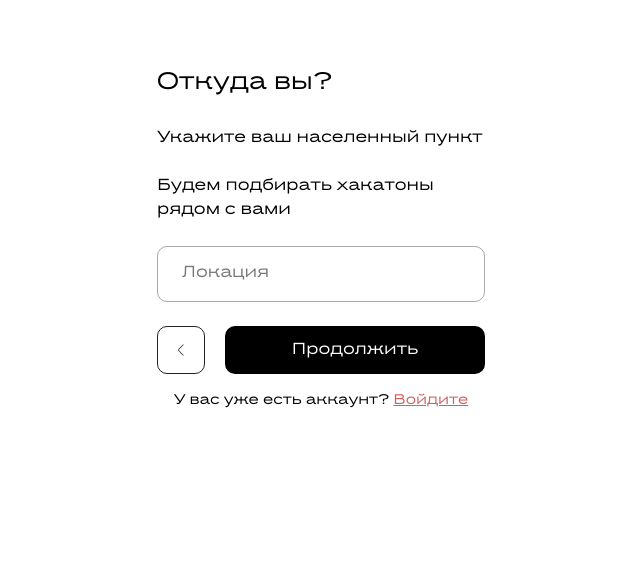
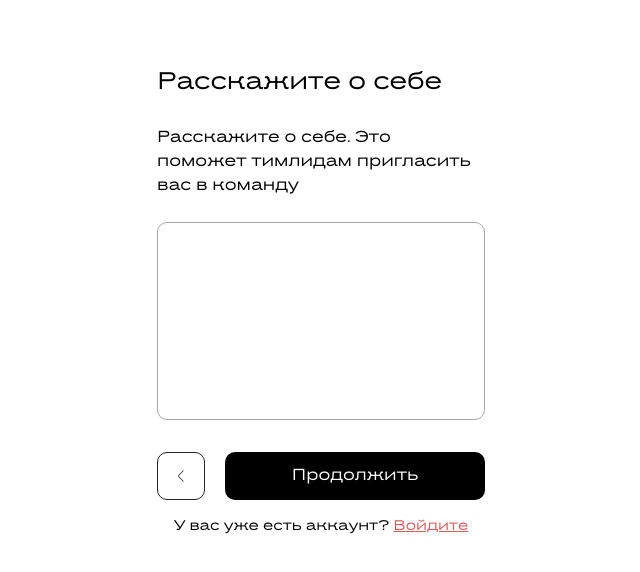
Before and after one commit to hayakawwa/hackathon-jam, a Next.js app: page /register in a window 1280 px wide. Shown: the top 572 px of the page, without its empty margins (365-1005 px from the left). Built offline with nearby package versions, Linux system fonts and the light colour scheme.

Commit message:
Добавил Textarea в ui kit и логику его отображения в регистрации

```diff
--- a/src/app/components/Register/Register.tsx
+++ b/src/app/components/Register/Register.tsx
@@ -9,7 +9,7 @@ import BackArrow from '../../assets/back-arrow.svg';
 import Image from "next/image";
 
 const Register = () => {
-    const [currentStep, setCurrentStep] = useState<RegisterSteps>(RegisterSteps.Location);
+    const [currentStep, setCurrentStep] = useState<RegisterSteps>(RegisterSteps.Bio);
 
     const goToNextStep = () => {
         setCurrentStep(currentStep + 1);
--- a/src/app/components/Register/Step/Step.module.scss
+++ b/src/app/components/Register/Step/Step.module.scss
@@ -8,6 +8,7 @@
 
 .inputs {
   width: 328px;
+  margin: 0 auto;
 }
 
 .header {
@@ -17,4 +18,5 @@
 
 .descriptions {
   width: 328px;
+  margin: 0 auto;
 }
--- a/src/app/components/Register/Step/Step.tsx
+++ b/src/app/components/Register/Step/Step.tsx
@@ -5,6 +5,7 @@ import Title from "@/app/components/ui-kit/Title/Title";
 import Input from "@/app/components/ui-kit/Input/Input";
 import cls from './Step.module.scss'
 import Plate from "@/app/components/ui-kit/Plate/Plate";
+import Textarea from "@/app/components/ui-kit/Textarea/Textarea";
 
 interface IStepProps {
     step: RegisterSteps
@@ -30,7 +31,8 @@ const Step: FC<IStepProps> = ({step}) => {
                     <p>{description}</p>
                 </div>
             ))}
-            {inputs && inputs.map(({placeholder, name, value = '', required = false, isPassword = false}) => (
+            {inputs &&
+                inputs.map(({placeholder, name, value = '', required = false, isPassword = false}) => (
                 <div className={cls.inputs}>
                     <Input key={name} placeholder={placeholder} name={name} value={value} required={required} isPassword={isPassword}/>
                 </div>
@@ -42,6 +44,11 @@ const Step: FC<IStepProps> = ({step}) => {
                     ))}
                 </div>
             }
+            {textarea &&
+                <div className={cls.textarea}>
+                    <Textarea name={textarea.name} placeholder={textarea.placeholder}>{textarea.children}</Textarea>
+                </div>
+            }
         </>
     )
 }
--- a/src/app/components/Register/Step/StepsData.tsx
+++ b/src/app/components/Register/Step/StepsData.tsx
@@ -1,13 +1,14 @@
 import RegisterSteps from "@/app/enums/RegisterSteps";
 import {IInputProps} from "@/app/components/ui-kit/Input/Input";
 import {IPlateProps} from "@/app/components/ui-kit/Plate/Plate";
+import {ITextareaProps} from "@/app/components/ui-kit/Textarea/Textarea";
 
 interface IStepData {
     title: string,
     descriptions?: string[],
     inputs?: IInputProps[],
     plates?: IPlateProps[],
-    textarea?: any,
+    textarea?: ITextareaProps,
 }
 
 type IStepsData = {
@@ -133,9 +134,12 @@ export const stepsData: IStepsData = {
         ],
     },
     [RegisterSteps.Bio]: {
-        // TODO: сделать textarea для uikit
         title: 'Расскажите о себе',
         descriptions: ['Расскажите о себе. Это поможет тимлидам пригласить вас в команду'],
+        textarea: {
+            children: '',
+            name: 'bio'
+        }
     },
     [RegisterSteps.Avatar]: {
         title: 'Загрузите фото профиля',
--- /dev/null
+++ b/src/app/components/ui-kit/Textarea/Textarea.module.scss
@@ -0,0 +1,9 @@
+@import "../../../consts";
+
+.textarea {
+  width: 100%;
+  height: 198px;
+  border: 1px solid $base-border;
+  border-radius: 10px;
+  resize: none;
+}
--- /dev/null
+++ b/src/app/components/ui-kit/Textarea/Textarea.tsx
@@ -0,0 +1,16 @@
+import cls from './Textarea.module.scss';
+import {FC} from "react";
+
+export interface ITextareaProps {
+    name: string
+    placeholder?: string
+    children?: string
+}
+
+const Textarea: FC<ITextareaProps> = ({name, children, placeholder}) => {
+    return (
+        <textarea className={cls.textarea} id={name} name={name} placeholder={placeholder}>{children}</textarea>
+    );
+}
+
+export default Textarea;
```
